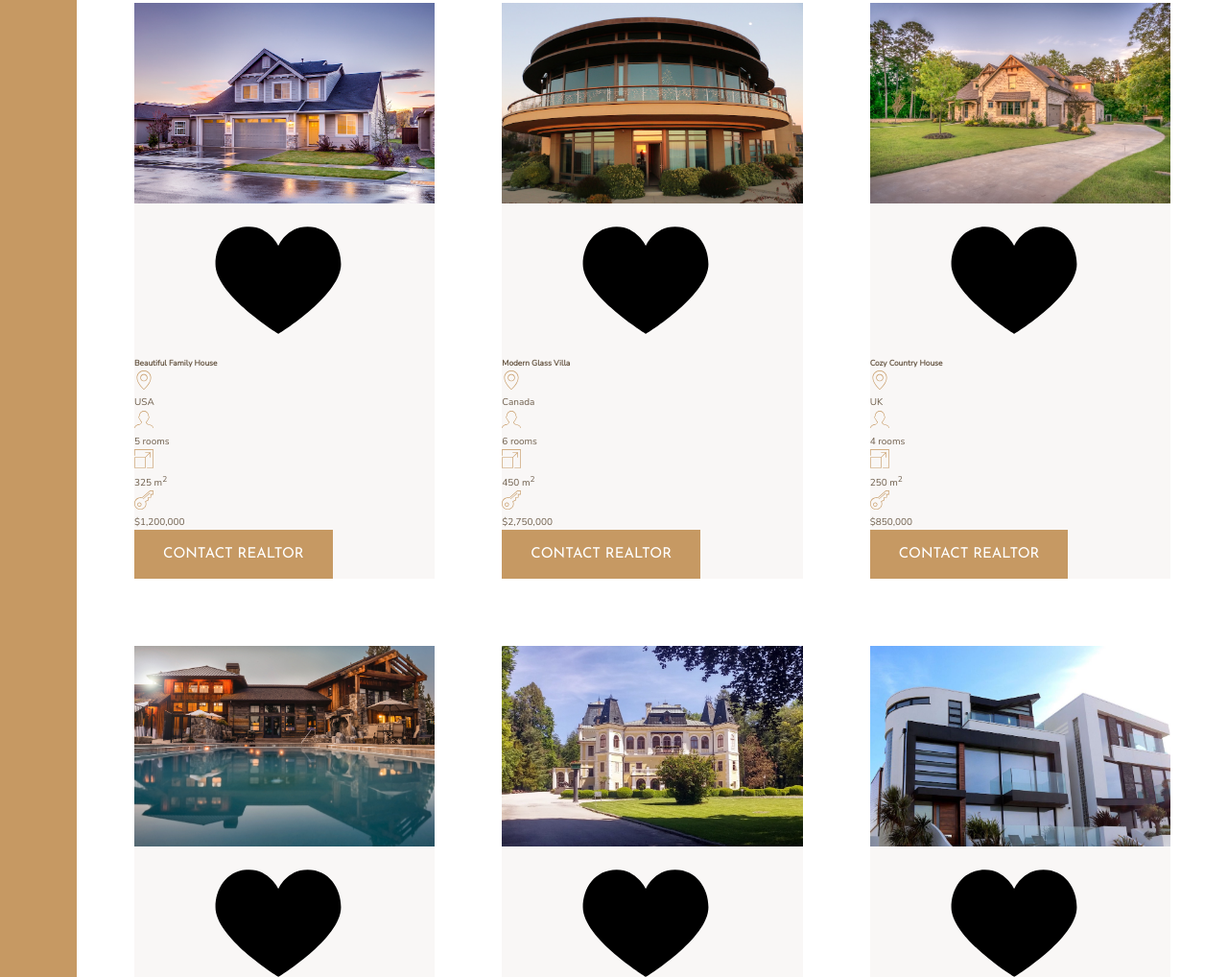
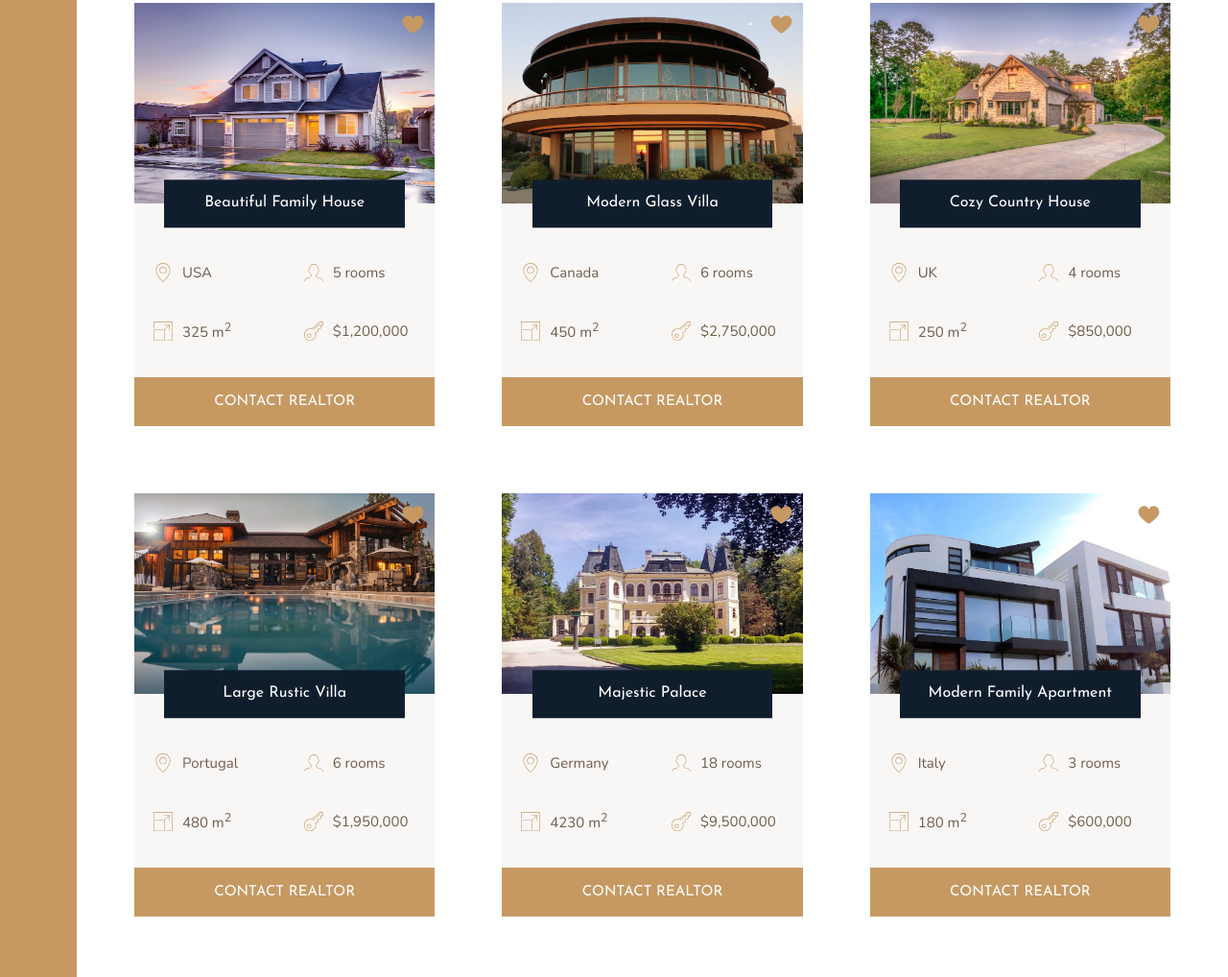
Before and after one commit to mk-hill/Nexter, a website: page index.html in a window 1280 px wide. Shown: the part 1967-2985 px from the top of the page at 96% size. Drawn offline with nearby package versions, Linux system fonts and the light colour scheme.

Commit message:
Update homes styling

```diff
--- a/index.html
+++ b/index.html
@@ -113,7 +113,7 @@
                     </svg>
                     <p>$1,200,000</p>
                 </div>
-                <button class="btn">Contact realtor</button>
+                <button class="btn home__btn">Contact realtor</button>
             </div>
             <div class="home">
                 <img src="img/house-2.jpeg" alt="House 2" class="home__img">
@@ -145,7 +145,7 @@
                     </svg>
                     <p>$2,750,000</p>
                 </div>
-                <button class="btn">Contact realtor</button>
+                <button class="btn home__btn">Contact realtor</button>
             </div>
             <div class="home">
                 <img src="img/house-3.jpeg" alt="House 3" class="home__img">
@@ -177,7 +177,7 @@
                     </svg>
                     <p>$850,000</p>
                 </div>
-                <button class="btn">Contact realtor</button>
+                <button class="btn home__btn">Contact realtor</button>
             </div>
             <div class="home">
                 <img src="img/house-4.jpeg" alt="House 4" class="home__img">
@@ -209,7 +209,7 @@
                     </svg>
                     <p>$1,950,000</p>
                 </div>
-                <button class="btn">Contact realtor</button>
+                <button class="btn home__btn">Contact realtor</button>
             </div>
             <div class="home">
                 <img src="img/house-5.jpeg" alt="House 5" class="home__img">
@@ -241,7 +241,7 @@
                     </svg>
                     <p>$9,500,000</p>
                 </div>
-                <button class="btn">Contact realtor</button>
+                <button class="btn home__btn">Contact realtor</button>
             </div>
             <div class="home">
                 <img src="img/house-6.jpeg" alt="House 6" class="home__img">
@@ -273,7 +273,7 @@
                     </svg>
                     <p>$600,000</p>
                 </div>
-                <button class="btn">Contact realtor</button>
+                <button class="btn home__btn">Contact realtor</button>
             </div>
         </div>
 
--- a/sass/_homes.scss
+++ b/sass/_homes.scss
@@ -10,31 +10,73 @@
 .home {
     background-color: $color-grey-light-1;
 
+    display: grid;
+    grid-template-columns: repeat(2, 1fr);
+    grid-row-gap: 3.5rem;
+
     &__img {
         width: 100%;
+        grid-row: 1 / 2;
+        grid-column: 1 / -1;
+        z-index: 1;
     }
 
     &__like {
-
+        grid-row: 1 / 2;
+        grid-column: 2 / 3;
+        fill: $color-primary;
+        height: 2.5rem;
+        width: 2.5rem;
+        z-index: 2;
+        justify-self: end;
+        margin: 1rem;
     }
 
     &__name {
+        grid-row: 1 / 2;
+        grid-column: 1 / -1;
+        z-index: 3;
+        width: 80%;
+        justify-self: center;
+        align-self: end;
 
+        font-family: $font-display;
+        font-size: 1.6rem;
+        text-align: center;
+        padding: 1.25rem;
+        background-color: $color-secondary;
+        color: #fff;
+        font-weight: 400;
+
+        transform: translateY(50%);
     }
+
+    &__location,
+    &__rooms {
+        // Fix uneven spacing after name has been translated down
+        margin-top: 2.5rem;
+    }
+
 
     &__location,
     &__rooms,
     &__area,
     &__price {
+        font-size: 1.5rem;
+        margin-left: 2rem;
+
+        display: flex;
+        align-items: center;
 
         svg {
             fill: $color-primary;
             height: 2rem;
             width: 2rem;
-        }
-
-        p {
-
+            margin-right: 1rem;
         }
     }
+
+    &__btn {
+        grid-column: 1 / -1;
+    }
 }
```
Also changed, not shown: css/style.css.
